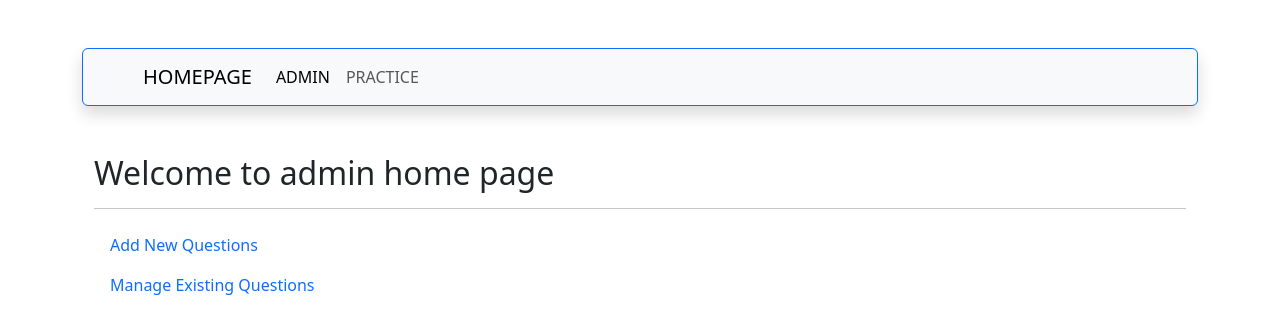
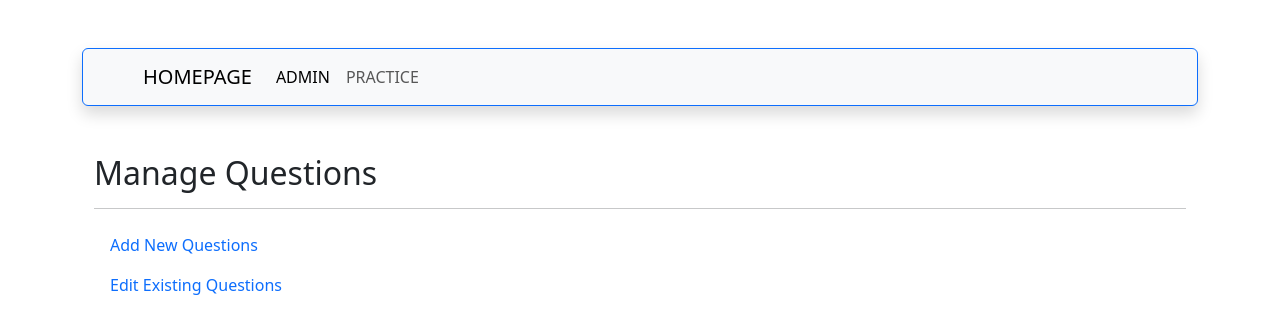
Before and after one commit to aliciademorauk/OnlineQuizApp, a React (Vite) app in the folder Client/online-quiz-app/: page /admin in a window 1280 px wide. Shown: the top 334 px of the page. Built offline with nearby package versions, Linux system fonts and the light colour scheme.

Commit message:
Modify text on the Admin page

```diff
--- a/Client/online-quiz-app/src/components/Admin.jsx
+++ b/Client/online-quiz-app/src/components/Admin.jsx
@@ -4,14 +4,14 @@ import { Link } from 'react-router-dom'
 const Admin = () => {
 	return (
 		<section className='container'>
-			<h2 className='mt-5'>Welcome to admin home page</h2>
+			<h2 className='mt-5'>Manage Questions</h2>
 			<hr />
 			<nav className='nav flex-column'>
 				<Link to={'/create-quiz'} className='nav-link'>
 					Add New Questions
 				</Link>
 				<Link to={'/all-quizzes'} className='nav-link'>
-					Manage Existing Questions
+					Edit Existing Questions
 				</Link>
 			</nav>
 		</section>
```
